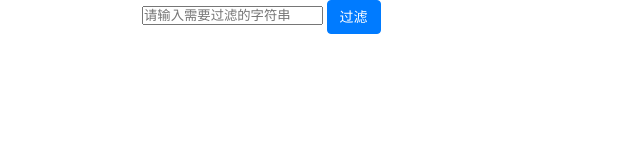
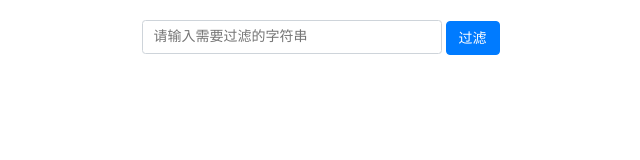
Before and after one commit to ellisonLou/fe-demos, a plain HTML site: page haoqing/formtool/1.html in a window 1280 px wide. Shown: the whole page, without its empty margins (298-938 px from the left). Drawn offline with Linux system fonts and the light colour scheme.

Commit message:
add input style according bootstrap

```diff
--- a/haoqing/formtool/1.html
+++ b/haoqing/formtool/1.html
@@ -1,15 +1,20 @@
 <!DOCTYPE html>
-<html lang="en">
+<html lang="en" style="font-size: 14px;">
 <head>
   <meta charset="UTF-8">
   <meta name="viewport" content="width=device-width, initial-scale=1.0">
   <meta http-equiv="X-UA-Compatible" content="ie=edge">
   <title>去除字符串左右的空格</title>
   <link rel="stylesheet" href="../main.css">
+  <style>
+    .char-input {
+      width: 300px;
+    }
+  </style>
 </head>
 <body>
-  <div style="width: 400px; margin: 0 auto;">
-    <input class="normal-input" type="text" placeholder="请输入需要过滤的字符串">
+  <div style="width: 400px; margin: 20px auto 0 auto;">
+    <input class="form-control char-input" type="text" placeholder="请输入需要过滤的字符串">
     <button class="btn btn-primary">过滤</button>
   </div>
 </body>
--- a/haoqing/main.css
+++ b/haoqing/main.css
@@ -2,6 +2,9 @@
 * {
   margin: 0;
   padding: 0;
+}
+*, ::after, ::before {
+  box-sizing: border-box;
 }
 body {
   margin: 0;
@@ -87,6 +90,7 @@ body{
   color: white;
   background-color: #007bff;
   border-color: #007bff;
+  font-size: 1rem;
 }
 .btn-primary:hover {
   color: #fff;
@@ -103,3 +107,21 @@ body{
   border-color: #005cbf;
   box-shadow: 0 0 0 .2rem rgba(0,123,255,.5);
 }
+
+.form-control {
+  width: 100%;
+  padding: 0.375rem .75rem;
+  font-size: 1rem;
+  line-height: 1.5;
+  background-color: #fff;
+  border: 1px solid #ced4da;
+  border-radius: .25rem;
+  transition: border-color ease-in-out .15s, box-shadow ease-in-out .15s;
+}
+.form-control:focus {
+  color: #495057;
+  background-color: #fff;
+  border-color: #80bdff;
+  outline: 0;
+  box-shadow: 0 0 0 0.2rem rgba(0,123,255,.25);
+}
```
